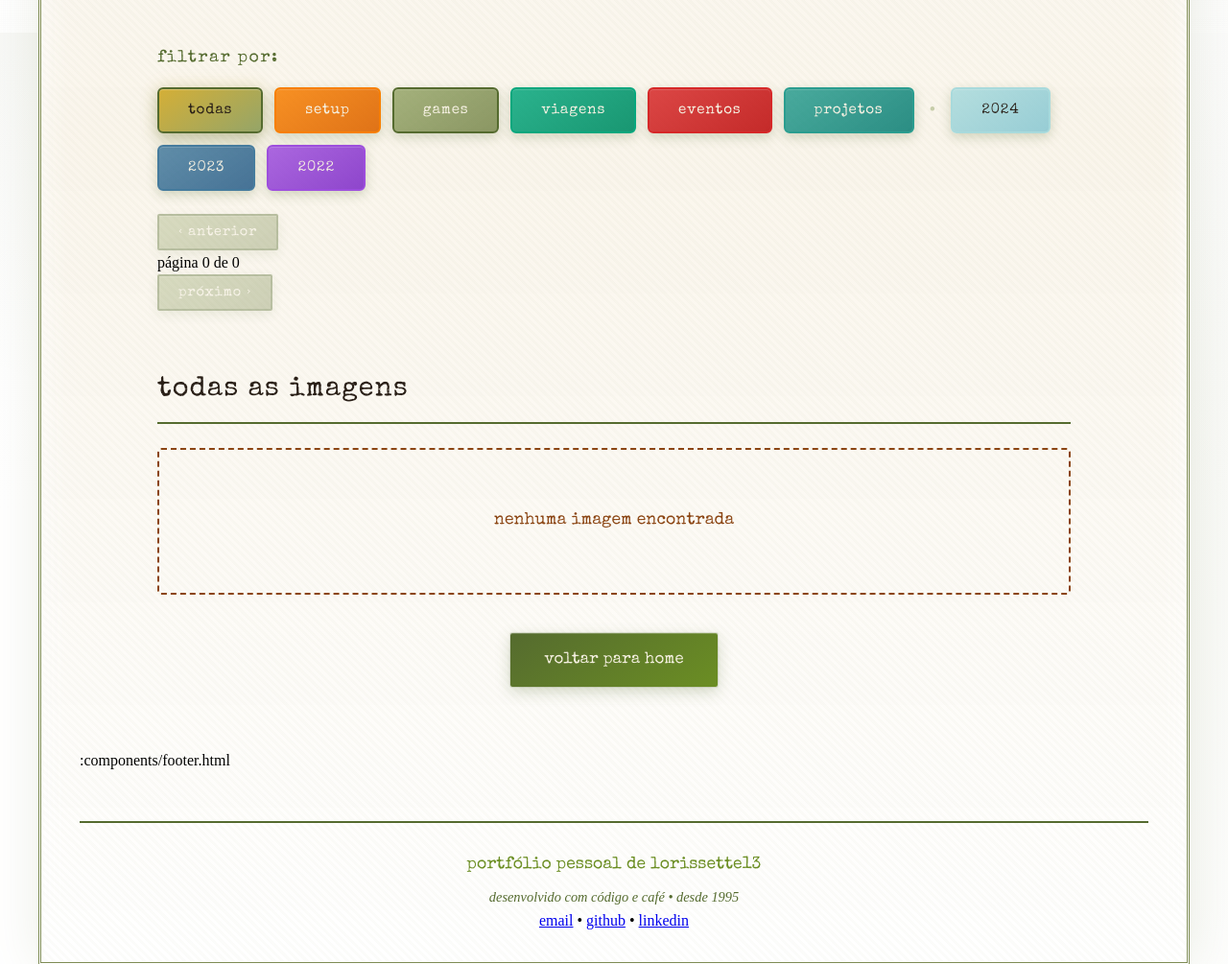
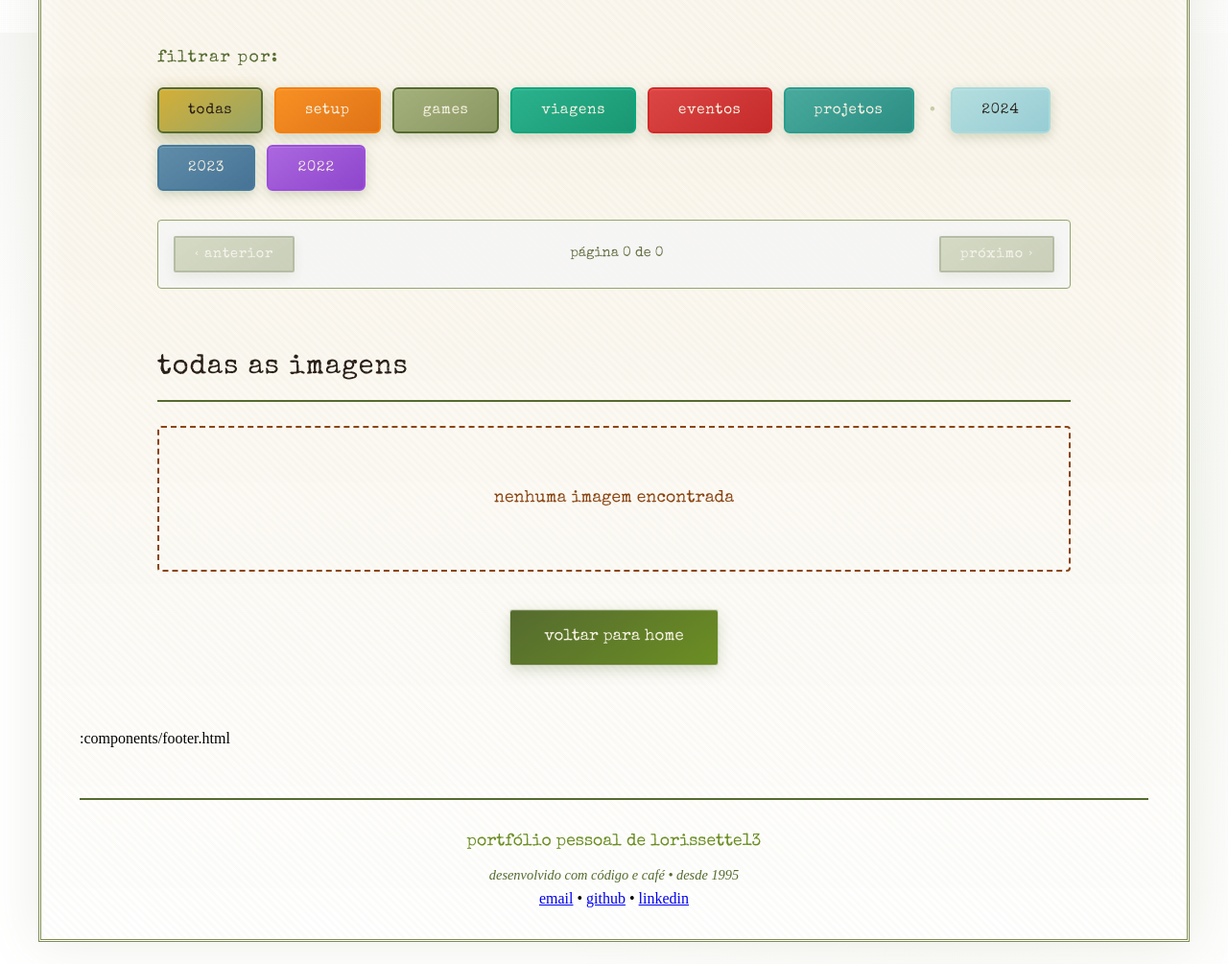
Before and after one commit to lorissette13/jornal_retro, a website: page pages/galeria.html in a window 1280 px wide. Shown: the part 766-1771 px from the top of the page at 96% size. Drawn offline with nearby package versions, Linux system fonts and the light colour scheme.

Commit message:
Adicionar posts.css em galeria, projetos e trajetoria - FIX navegação inline

```diff
--- a/pages/galeria.html
+++ b/pages/galeria.html
@@ -8,6 +8,7 @@
     <link href="https://fonts.googleapis.com/css2?family=Special+Elite&display=swap" rel="stylesheet">
     <link rel="stylesheet" href="../assets/css/style.css">
     <link rel="stylesheet" href="../assets/css/page.css">
+    <link rel="stylesheet" href="../assets/css/posts.css">
     <link rel="stylesheet" href="../assets/css/gallery.css">
     <link rel="stylesheet" href="../assets/css/filters.css">
     <link rel="stylesheet" href="../assets/css/filter-colors.css">
```
Also changed, not shown: pages/projetos.html (+1 -0 lines), pages/trajetoria.html (+1 -0 lines).
